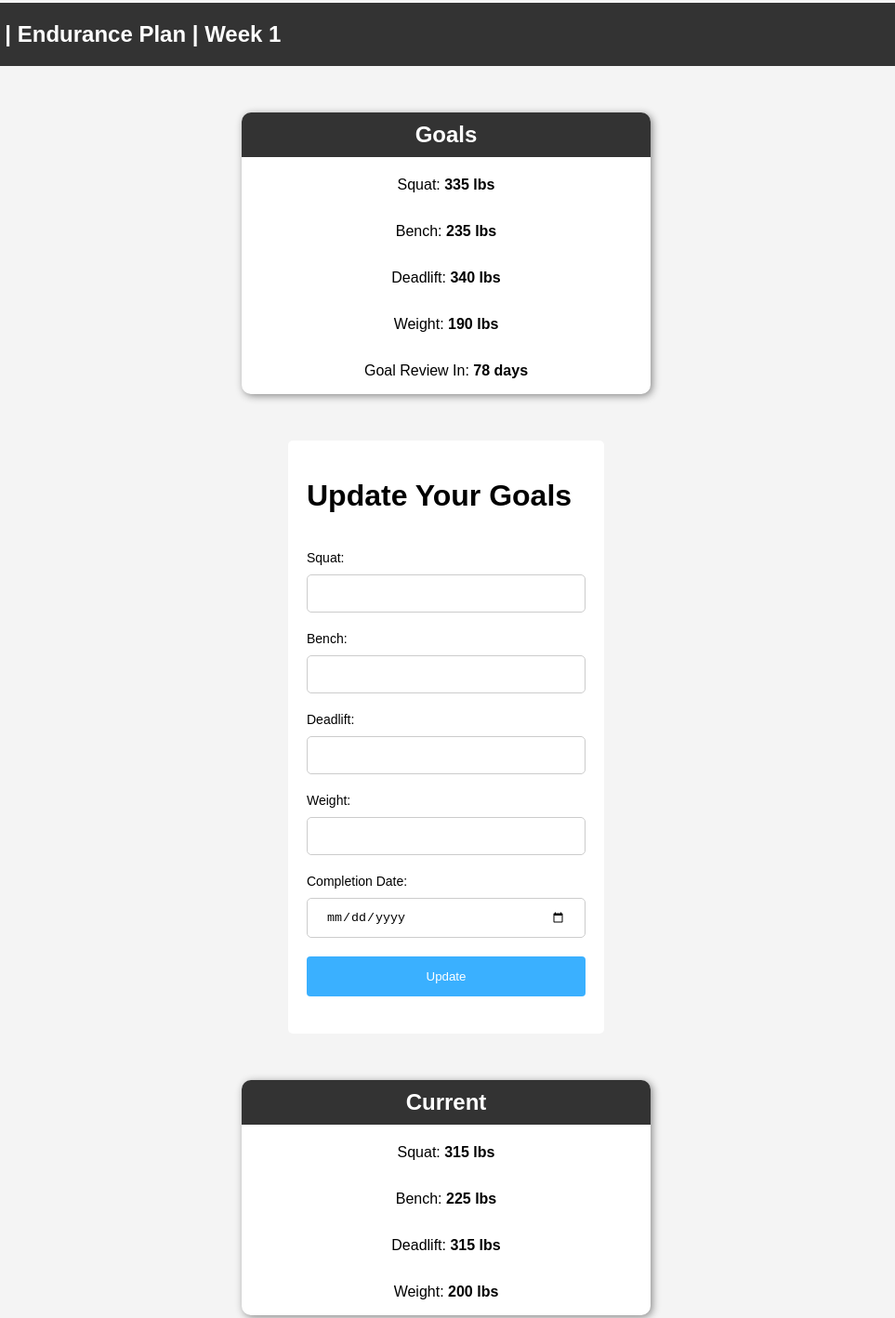
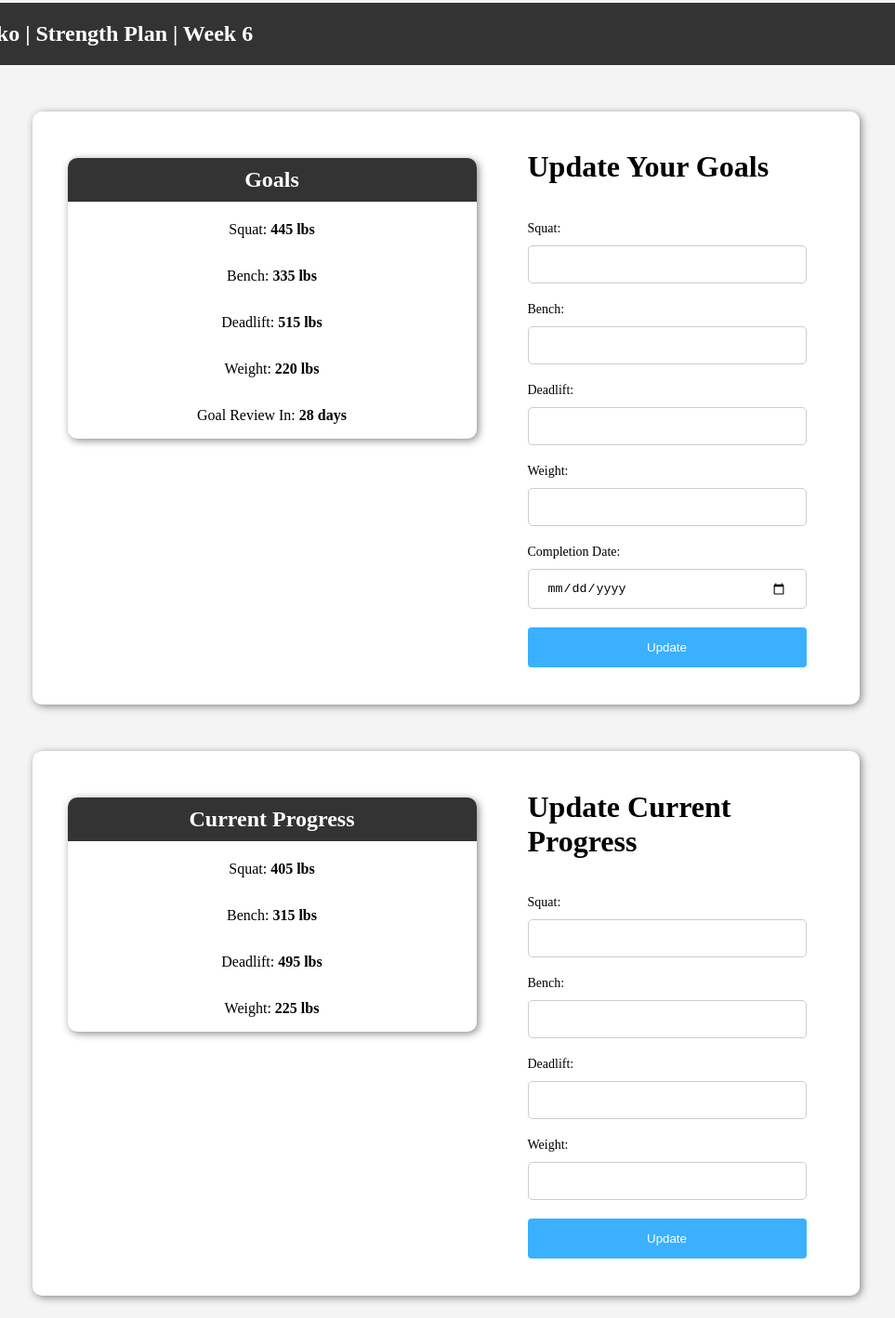
Before and after one commit to tylerschlepko/Fitness_Client_Website, a website: page login.html in a window 1280 px wide. Shown: the part 5-1423 px from the top of the page at 93% size, without its empty margins (160-1123 px from the left). Drawn offline with Linux system fonts and the light colour scheme.

Commit message:
worked with css a bit

```diff
--- a/client.js
+++ b/client.js
@@ -269,7 +269,7 @@ const deleteAccount = async (req, res) =>{
 
         `
         res.sendFile(path.join(process.cwd(), 'index.html'))
-    } catch (error) {
+        } catch (error) {
         throw error
     }
 }
--- a/login.html
+++ b/login.html
@@ -9,16 +9,18 @@
 <body>
     <header>
         <nav>
-          <h1 id="user_header" name="2">John Smith | Endurance Plan | Week 1</h1>
+          <h1 id="user_header" name="1">Tyler Schlepko | Strength Plan | Week 6</h1>
         </nav>
     </header>
+    <div class="big_container">
         <div class="container">
+
             <div id="goalNum" class="title">Goals</div>
-        <p>Squat: <span id="goalSquat" class="highlight">335 lbs</span></p>
-        <p>Bench: <span id="goalBench" class="highlight">235 lbs</span></p>
-        <p>Deadlift: <span id="goalDeadlift" class="highlight">340 lbs</span></p>
-        <p>Weight: <span id="goalWeight" class="highlight">190 lbs</span></p>
-        <p>Goal Review In: <span class="highlight" id="goal-time">78 days</span></p>
+            <p>Squat: <span id="goalSquat" class="highlight">445 lbs</span></p>
+            <p>Bench: <span id="goalBench" class="highlight">335 lbs</span></p>
+            <p>Deadlift: <span id="goalDeadlift" class="highlight">515 lbs</span></p>
+            <p>Weight: <span id="goalWeight" class="highlight">220 lbs</span></p>
+            <p>Goal Review In: <span class="highlight" id="goal-time">28 days</span></p>
         </div>
         <form id="update_current" action="/update_goals" method="post">
             <h1>Update Your Goals</h1><br>
@@ -34,12 +36,14 @@
             <input type="date" placeholder="YYYY-MM-DD" id="newDate" name="newDate" required=""><br>
             <input type="submit" value="Update">
         </form>
+    </div>
+    <div class="big_container">
         <div class="container">
-        <div class="title">Current</div>
-        <p>Squat: <span id="currentSquat" class="highlight">315 lbs</span></p>
-        <p>Bench: <span id="currentBench" class="highlight">225 lbs</span></p>
-        <p>Deadlift: <span id="currentDeadlift" class="highlight">315 lbs</span></p>
-        <p>Weight: <span id="currentWeight" class="highlight">200 lbs</span></p>
+            <div class="title">Current Progress</div>
+            <p>Squat: <span id="currentSquat" class="highlight">405 lbs</span></p>
+            <p>Bench: <span id="currentBench" class="highlight">315 lbs</span></p>
+            <p>Deadlift: <span id="currentDeadlift" class="highlight">495 lbs</span></p>
+            <p>Weight: <span id="currentWeight" class="highlight">225 lbs</span></p>
         </div>
         <form id="update_current" action="/update_current" method="post">
             <h1>Update Current Progress</h1><br>
@@ -54,6 +58,8 @@
             <input type="submit" value="Update">
         </form>
 
+    </div>
+    <br><br><br>
     <form id="deleteUser" method="post" action="/delete">
         <input type="submit" value="Delete User" id="delete">
     </form>
--- a/public/style.css
+++ b/public/style.css
@@ -1,6 +1,21 @@
+<link rel="preconnect" href="https://fonts.googleapis.com">
+<link rel="preconnect" href="https://fonts.gstatic.com" crossorigin>
+<link href="https://fonts.googleapis.com/css2?family=Merriweather+Sans&display=swap" rel="stylesheet">
+
 body {
-    font-family: Arial, sans-serif;
+    font-family: 'Merriweather Sans', sans-serif;
     background-color: #f0f0f0;
+  }
+
+  #first_title{
+    color: red;
+    size: 3rem;
+  }
+
+  #second_title{
+    color: cornflowerblue;
+    font-style: italic;
+    size: 2rem;
   }
 
   form {
@@ -13,6 +28,24 @@ body {
 
   form h1 {
     color: #000000;
+  }
+
+  #deleteUser{
+    background-color: #f0f0f0;
+
+    margin: 0 auto;
+    border-radius: 5px;
+
+  }
+
+  #delete{
+    background-color: red;
+    width: 300px;
+    transition: .5s ease;
+  }
+
+  #delete:hover{
+    background-color: rgb(255, 69, 69);
   }
 
   label {
@@ -28,6 +61,7 @@ body {
     box-sizing: border-box;
     border-radius: 5px;
     border: 1px solid #ccc;
+    align-content: center;
   }
 
   select {
@@ -46,6 +80,11 @@ body {
     border: none;
     border-radius: 4px;
     cursor: pointer;
+    transition: .5s ease;
+  }
+
+  input[type="submit"]:hover{
+    background-color: #66c2ff;
   }
 
   a {
@@ -81,6 +120,17 @@ body {
     color: #ffffff; /* light blue text for headings */
   }
 
+  .big_container {
+    display: flex;
+    flex-direction: row;
+    background-color: #fff;
+    box-shadow: 2px 2px 8px #888;
+    border-radius: 10px;
+    padding: 0px 20px;
+    margin: 50px auto;
+    width: 850px
+  }
+
   .container {
     display: flex;
     flex-direction: column;
@@ -91,6 +141,7 @@ body {
     padding: 0px 20px;
     width: 400px;
     margin: 50px auto;
+    height: fit-content;
   }
 
   .title {
```
Also changed, not shown: index.html (+1 -1 lines). Lines whose indentation alone changed are shown as unchanged.
